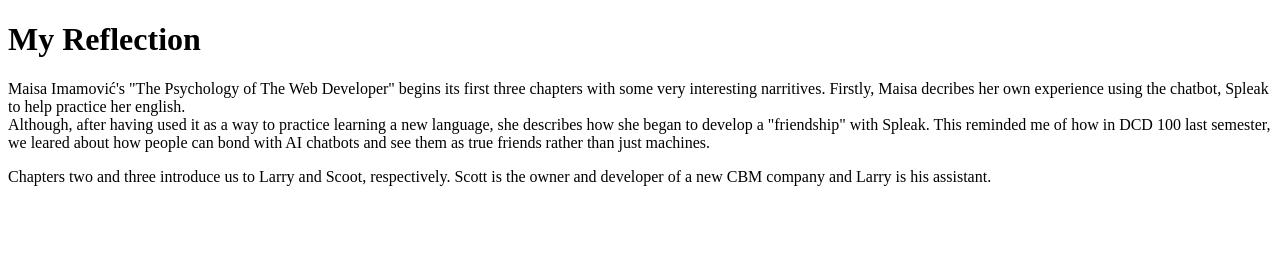
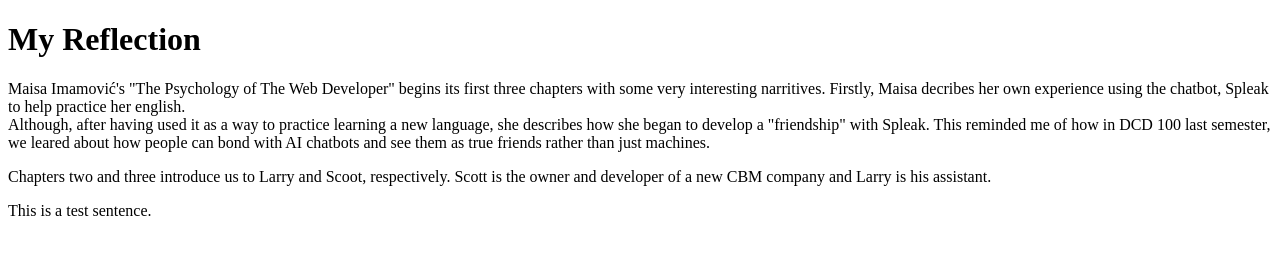
Before and after one commit to Nlap5hock/DCD-110-Homepage, a plain HTML site: page index.html in a window 1280 px wide. Drawn offline with Linux system fonts and the light colour scheme.

Commit message:
Update index.html

```diff
--- a/index.html
+++ b/index.html
@@ -13,6 +13,7 @@
      AI chatbots and see them as true friends rather than just machines.
      </p>
   <p> Chapters two and three introduce us to Larry and Scoot, respectively. Scott is the owner and developer of a new CBM company and Larry is his assistant.</p>
+  <p>This is a test sentence.</p>
 
 </body>
 </html>
```
